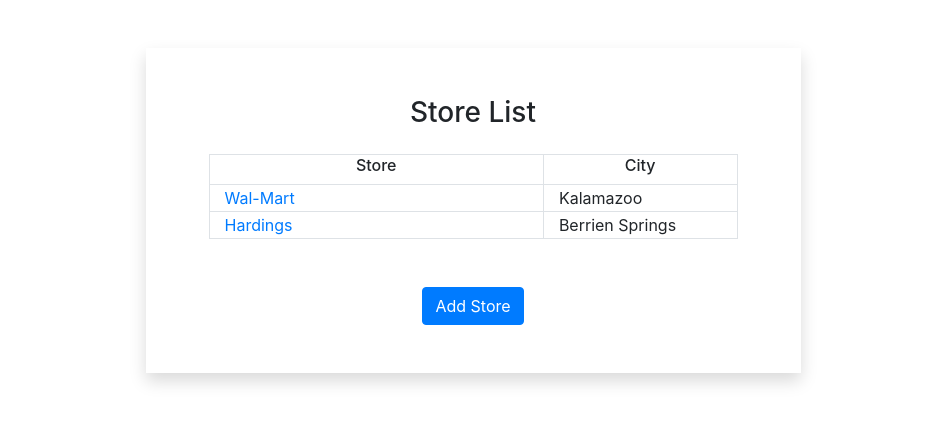
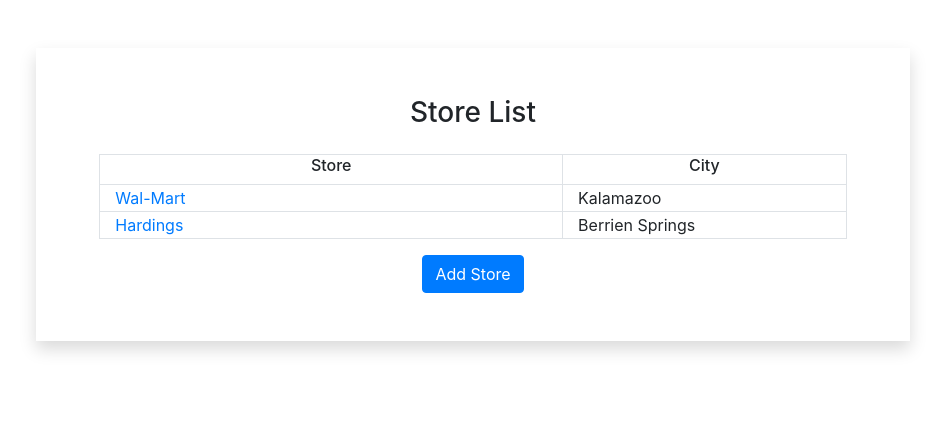
Before and after one commit to Sknapper4/foodFinder, a Django app: page /food/store_list/ in a window 1280 px wide. Shown: the part 56-480 px from the top of the page, without its empty margins (167-1112 px from the left). Run offline with Django 3.2, Linux system fonts and the light colour scheme; a user stored in the database is signed in; data comes from the database, SQL or seed files in the repository; both versions use the stored data as it was after the commit; some libraries are stand-ins or nearby versions; some web fonts are replaced.

Commit message:
fixed buttons

```diff
--- a/food/templates/food/my_snacks.html
+++ b/food/templates/food/my_snacks.html
@@ -30,9 +30,8 @@
                 {% else %}
                     <h4>You have added no snacks</h4>
                 {% endif %}
-                <button class="btn btn-primary mt-5"><a class="text-white" href="{% url 'food:create_snack' %}">Create
+                <a class="text-white btn btn-md btn-primary mt-3" href="{% url 'food:create_snack' %}">Create
                     Snack</a>
-                </button>
             </div>
         </div>
     </div>
--- a/food/templates/food/snack_list.html
+++ b/food/templates/food/snack_list.html
@@ -26,8 +26,8 @@
                         {% endfor %}
                     </table>
                 {% endif %}
-                <button class="btn btn-md btn-primary mt-5 "><a class="text-white" href="{% url 'food:create_snack' %}">Add
-                    Snack</a></button>
+                <a class="text-white btn btn-md btn-primary mt-5 " href="{% url 'food:create_snack' %}">Add
+                    Snack</a>
             </div>
         </div>
     </div>
--- a/food/templates/food/store_list.html
+++ b/food/templates/food/store_list.html
@@ -3,7 +3,7 @@
 {% block content %}
 
     <div class="row justify-content-center mt-5">
-        <div class="col-6 text-center shadow justify-content-center">
+        <div class="col-8 text-center shadow justify-content-center">
         <div class="m-5">
         <h3 class="mb-4">Store List</h3>
             {% if stores %}
@@ -14,13 +14,13 @@
                 </tr>
                 {% for store in stores %}
                     <tr class="border text-left">
-                    <td class="border col-4"><a href="{% url 'food:store_details' store.id %}">{{ store }}</a></td>
-                    <td class="border col-2">{{ store.city }}</td>
+                    <td class="border col-2"><a href="{% url 'food:store_details' store.id %}">{{ store }}</a></td>
+                    <td class="border col-1">{{ store.city }}</td>
                     </tr>
                 {% endfor %}
                 </table>
             {% endif %}
-        <button class="btn btn-md btn-primary mt-5 "><a class="text-white" href="{% url 'food:create_store' %}">Add Store</a></button>
+            <a class="text-white btn btn-md btn-primary mt-3" href="{% url 'food:create_store' %}">Add Store</a>
         </div>
         </div>
     </div>
```
Also changed, not shown: food/templates/food/index.html (+4 -5 lines), food/templates/food/snack_details.html (+6 -2 lines), db.sqlite3, readme.md.
